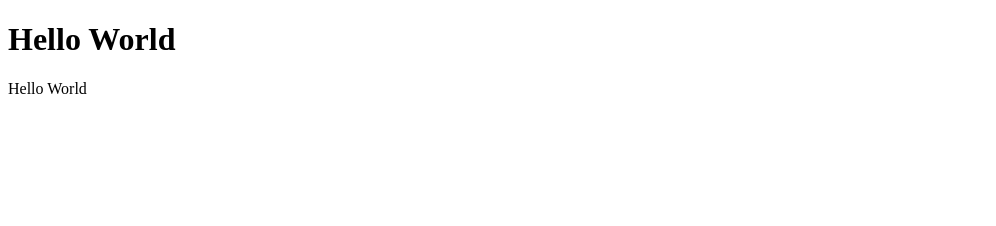
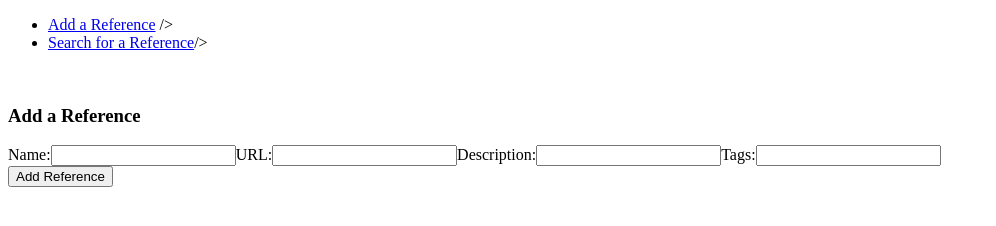
Before and after one commit to jackiel12/CodeBook, a React app: page /add in a window 1280 px wide. Shown: the whole page, without its empty margins (0-996 px from the left). Built offline with nearby package versions, Linux system fonts and the light colour scheme.

Commit message:
add to db using form works

```diff
--- /dev/null
+++ b/client/App.js
@@ -0,0 +1,27 @@
+import React, { Component } from 'react'
+import { BrowserRouter as Router, Route} from "react-router-dom"
+
+import addReference from './components/add-reference.js'
+import searchReference from './components/search-reference.js'
+import Navbar from './components/navbar.js'
+
+class App extends Component {
+    constructor(props) {
+        super(props)
+
+    }
+
+    render() {
+        return (
+            <Router>
+                <div>
+                    <Navbar/>
+                    <br/>
+                    <Route path='/add' component={addReference}/>
+                    <Route path='/search' component={searchReference}/>
+                </div>
+            </Router>
+        )
+    }
+}
+export default App
--- a/client/components/App.js
+++ /dev/null
@@ -1,14 +0,0 @@
-import React, { Component } from 'react'
-
-class App extends Component {
-    constructor(props) {
-        super(props)
-    }
-
-    render() {
-        return (
-            <p>Hello World</p>
-        )
-    }
-}
-export default App
--- /dev/null
+++ b/client/components/add-reference.js
@@ -0,0 +1,141 @@
+import React, { Component } from 'react';
+
+class addReference extends Component {
+
+    // render() {
+    //     return (
+    //         <p>this is the add reference component</p>
+    //     )
+    // }
+    constructor(props) {
+        super(props)
+
+        this.state = {
+            name: '',
+            url: '',
+            description: '',
+            tags:''
+        };
+
+        this.onChangeName = this.onChangeName.bind(this);
+        this.onChangeUrl = this.onChangeUrl.bind(this);
+        this.onChangeDescription = this.onChangeDescription.bind(this);
+        this.onChangeTags = this.onChangeTags.bind(this);
+        this.onSubmit = this.onSubmit.bind(this);
+    }
+
+    onChangeName(event) {
+        this.setState({
+            name: event.target.value
+        })
+    }
+
+    onChangeUrl(event) {
+        this.setState({
+            url: event.target.value
+        })
+    }
+
+    onChangeDescription(event) {
+        this.setState({
+            description: event.target.value
+        })
+    }
+
+    onChangeTags(event) {
+        this.setState({
+            tags: event.target.value
+        })
+    }
+
+    onSubmit(event) {
+        event.preventDefault();
+
+        const reference = {
+            name: this.state.name,
+            url: this.state.url,
+            description: this.state.description,
+            tags: this.state.tags
+        }
+
+        console.log(reference);
+
+        //eventually will add something to connect state to db
+        //fetch with type post
+        fetch('/data/add',{
+            method: 'POST',
+            body: JSON.stringify(reference),
+            headers: {
+                'Content-Type': 'application/json'
+            }
+
+        })
+        .then(res => {
+            console.log(res);
+        })
+        .catch((err) => {
+            if(err) console.log(this.state);
+        })
+
+
+    }
+
+    render() {
+        return (
+            <div>
+                <h3>Add a Reference</h3>
+                <form onSubmit={this.onSubmit}>
+                    <label>
+                        Name:
+                        <input type='text' value={this.state.name} onChange={this.onChangeName}/>
+                    </label>
+                    <label>
+                        URL:
+                        <input type='text' value={this.state.url} onChange={this.onChangeUrl}/>
+                    </label>
+                    <label>
+                        Description:
+                        <input type='text' value={this.state.description} onChange={this.onChangeDescription}/>
+                    </label>
+                    <label>
+                        Tags:
+                        <input type='text' value={this.state.tags} onChange={this.onChangeTags}/>
+                    </label>
+                    <div>
+                        <input type='submit' value='Add Reference'/>
+                    </div>
+                </form>
+            </div>
+        )
+    }
+
+}
+export default addReference
+
+
+
+// render() {
+//     return (
+//         <div>
+//             <p>Add a Reference</p>
+//             <form>
+//                 <label>
+//                     Name:
+//                     <input/>
+//                 </label>
+//                 <label>
+//                     URL:
+//                     <input/>
+//                 </label>
+//                 <label>
+//                     Description:
+//                     <input/>
+//                 </label>
+//                 <label>
+//                     Tags:
+//                     <input/>
+//                 </label>
+//             </form>
+//         </div>
+//     )
+// }
--- /dev/null
+++ b/client/components/navbar.js
@@ -0,0 +1,34 @@
+import React, {Component} from 'react'
+import { Link } from 'react-router-dom'
+
+class Navbar extends Component {
+    constructor(props) {
+        super(props)
+        this.state = {}
+    }
+
+
+
+    render() {
+        return (
+            <nav>
+                <ul>
+                    <li>
+                    <Link to='/add'>Add a Reference</Link> />
+                    </li>
+                    <li>
+                    <Link to='/search'>Search for a Reference</Link>/>
+                    </li>
+
+                </ul>
+
+            </nav>
+        )
+    }
+
+
+
+
+}
+
+export default Navbar
--- /dev/null
+++ b/client/components/search-reference.js
@@ -0,0 +1,7 @@
+import React, {Component} from 'react';
+
+class searchReference extends Component {
+
+}
+
+export default searchReference;
--- a/client/index.js
+++ b/client/index.js
@@ -1,7 +1,8 @@
 import React from 'react';
 import { render } from 'react-dom';
 
-import App from './components/App.js'
+
+import App from './App.js'
 
 render(
     <App/>,
--- a/index.html
+++ b/index.html
@@ -7,7 +7,6 @@
     <title>My Reference Library</title>
 </head>
 <body>
-    <h1>Hello World</h1>
     <div id='root'></div>
     <script src="build/bundle.js"></script>
 
--- a/package.json
+++ b/package.json
@@ -6,7 +6,7 @@
   "scripts": {
     "test": "echo \"Error: no test specified\" && exit 1",
     "build": "NODE_ENV=production webpack",
-    "dev": "NODE_ENV=development webpack-dev-server --open&nodemon server/server.js",
+    "dev": "webpack-dev-server --open&nodemon server/server.js",
     "start": "node server/server.js"
   },
   "keywords": [
@@ -21,7 +21,9 @@
     "mongodb": "^3.3.0",
     "mongoose": "^5.6.9",
     "react": "^16.9.0",
+    "react-datepicker": "^2.8.0",
     "react-dom": "^16.9.0",
+    "react-router-dom": "^5.0.1",
     "webpack": "^4.39.2",
     "webpack-dev-server": "^3.8.0"
   },
@@ -31,6 +33,8 @@
     "@babel/preset-react": "^7.0.0",
     "babel-loader": "^8.0.6",
     "cross-env": "^5.2.0",
+    "css-loader": "^3.2.0",
+    "style-loader": "^1.0.0",
     "webpack-cli": "^3.3.7"
   }
 }
--- a/webpack.config.js
+++ b/webpack.config.js
@@ -3,10 +3,16 @@ const path = require('path');
 module.exports = {
     entry: './client/index.js',
     output: {
-        filename: '.bundle.js',
+        filename: 'bundle.js',
         path: path.resolve(__dirname, 'build')
     },
-    mode: process.env.NODE_ENV,
+    mode: 'development',
+    devServer: {
+      publicPath: '/build/',
+      proxy: {
+        '/data': 'http://localhost:3000'
+      }
+    },
     module: {
         rules: [
           {
```
Also changed, not shown: server/controllers/event-controllers.js (+12 -4 lines), server/models/ref-model.js (+8 -2 lines), server/server.js (+26 -14 lines), build/.bundle.js (deleted), 1 other file.
